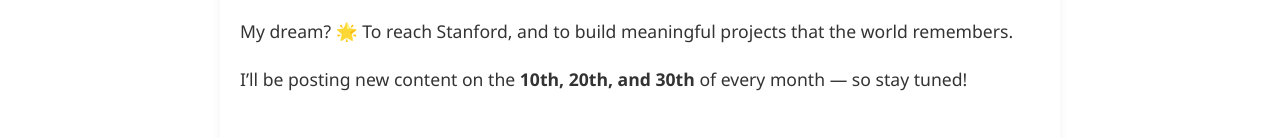
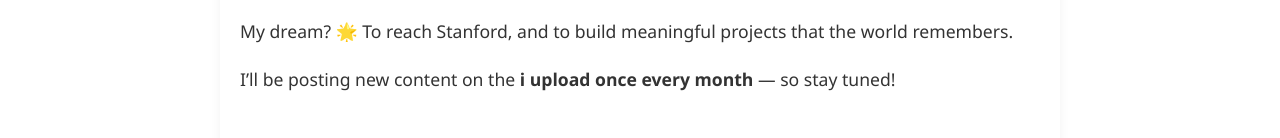
Before and after one commit to shreyanshkasera/shreyanshkasera.github.io, a plain HTML site: page index.html in a window 1280 px wide. Shown: the part 599-737 px from the top of the page. Drawn offline with Linux system fonts and the light colour scheme.

Commit message:
Update index.html
once a every month

```diff
--- a/index.html
+++ b/index.html
@@ -69,7 +69,7 @@
   <p>Here, I’ll share what I learn, create, and explore in the world of AI, science, maths, innovation, and entrepreneurship. 📚🤖⚙️</p>
   <p>I truly believe that even young minds can solve real‑world problems. Age doesn’t limit imagination or impact.</p>
   <p>My dream? 🌟 To reach Stanford, and to build meaningful projects that the world remembers.</p>
-  <p>I’ll be posting new content on the <strong>10th, 20th, and 30th</strong> of every month — so stay tuned!</p>
+  <p>I’ll be posting new content on the <strong>i upload once every month</strong>  — so stay tuned!</p>
   <p class="signature">Thanks for being part of my journey.<br>Let’s fly together! 🚁<br>— Shreyansh Kasera 🧠</p>
 
   <!-- Visitor Counter Start -->
```
